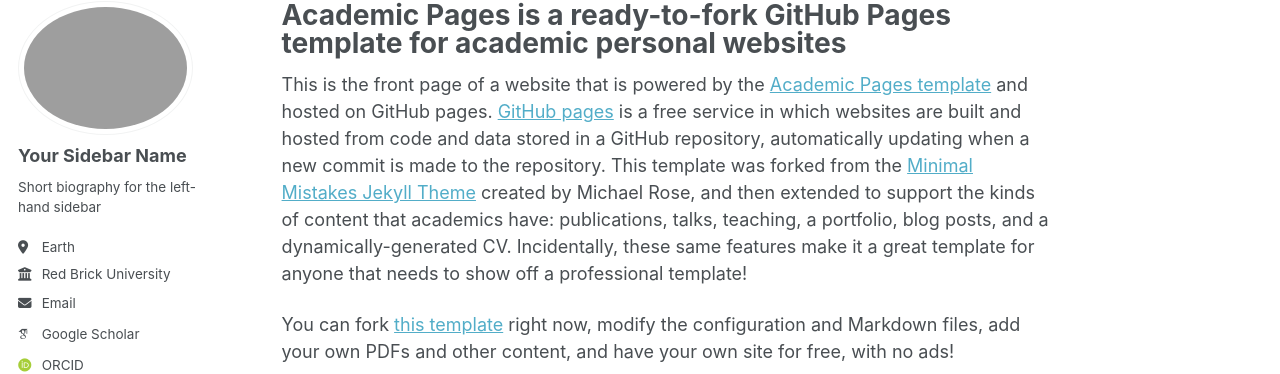
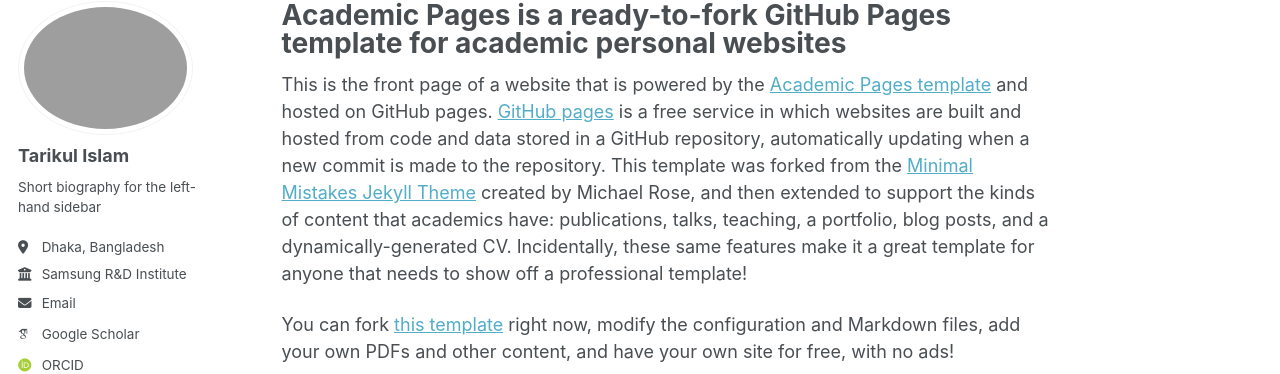
Before and after one commit to tarikulshawon/tarikulshawon.github.io, a Jekyll site: the page built from _pages/about.md, in a window 1280 px wide. Shown: the part 98-472 px from the top of the page. Built offline with Jekyll 4.4.1, drawn with Linux system fonts in a browser that asks for light colours; some web fonts are replaced; a script that is not in the unit is left out.

Commit message:
Update _config.yml

```diff
--- a/_config.yml
+++ b/_config.yml
@@ -22,12 +22,12 @@
 #               Additional customization can be done by editing /_includes/author-profile.html
 author:
   # Biographic information
-  avatar           : "profile.png"
-  name             : "Your Sidebar Name"
+  avatar           : "photo.png"
+  name             : "Tarikul Islam"
   pronouns         : # example: "she/her"
   bio              : "Short biography for the left-hand sidebar"
-  location         : "Earth"
-  employer         : "Red Brick University"
+  location         : "Dhaka, Bangladesh"
+  employer         : "Samsung R&D Institute"
   uri              : # URL
   email            : "none@example.org"
 
```
